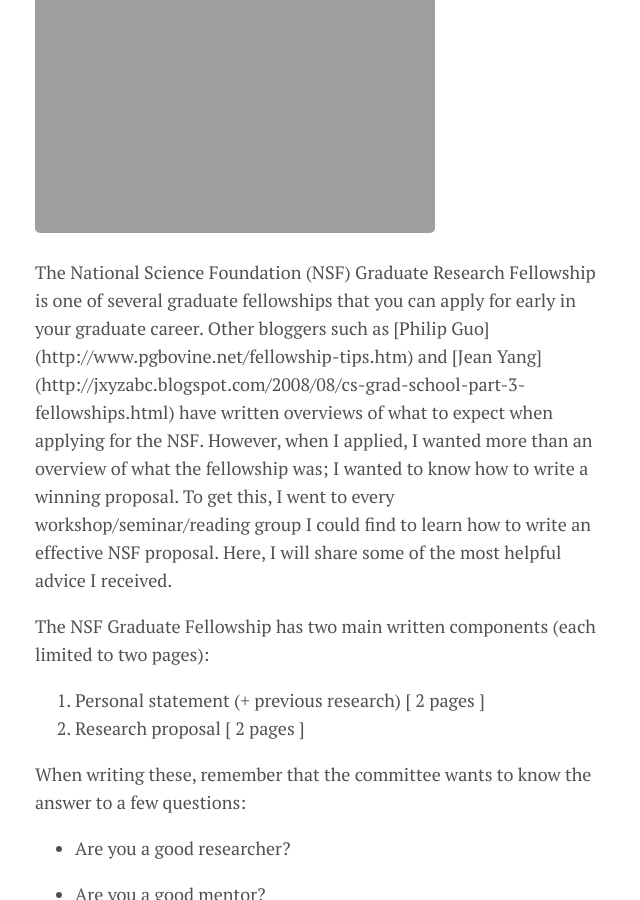
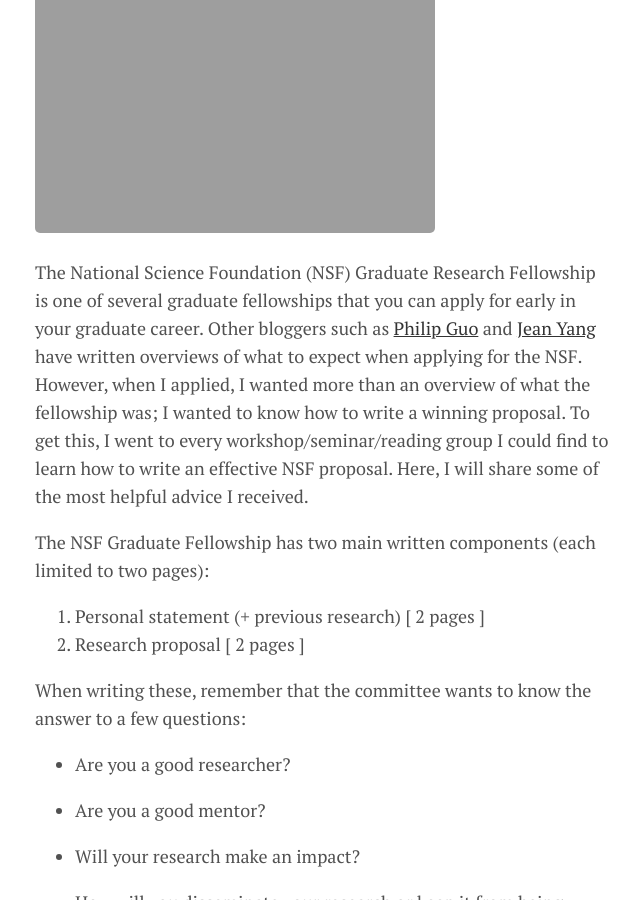
Before and after one commit to dhanus/dhanus.github.io, a Jekyll site: the page built from _posts/2018-01-17-nsfgrfp.markdown, in a window 1280 px wide and 900 px high, scrolled down 315 px. Shown: the whole window, without its empty margins (317-957 px from the left). Built offline with Jekyll 4.4.1, drawn with Linux system fonts in a browser that asks for light colours; nearby versions of some CDN libraries; part of the change alters nothing that is shown.

Commit message:
fix links in nsf

```diff
--- a/_posts/2018-01-17-nsfgrfp.markdown
+++ b/_posts/2018-01-17-nsfgrfp.markdown
@@ -3,7 +3,7 @@ layout: post
 title:  "How to write a winning NSF Graduate Research Fellowship proposal"
 date:   2018-01-17
 categories: journal
-tags: [gradschool, fellowships, awards]
+tags: [gradschool, fellowships, advice]
 image:
   feature: nsf.jpg
   teaser: nsf.jpg
@@ -11,7 +11,7 @@ image:
   creditlink: "https://www.aip.org/fyi/national-science-foundation"
 ---
 
-<p class="intro"><span class="dropcap">T</span>he National Science Foundation (NSF) Graduate Research Fellowship is one of several graduate fellowships that you can apply for early in your graduate career. Other bloggers such as [Philip Guo](http://www.pgbovine.net/fellowship-tips.htm) and [Jean Yang](http://jxyzabc.blogspot.com/2008/08/cs-grad-school-part-3-fellowships.html) have written overviews of what to expect when applying for the NSF. However, when I applied, I wanted more than an overview of what the fellowship was; I wanted to know how to write a winning proposal. To get this, I went to every workshop/seminar/reading group I could find to learn how to write an effective NSF proposal. Here, I will share some of the most helpful advice I received.</p>
+<p class="intro"><span class="dropcap">T</span>he National Science Foundation (NSF) Graduate Research Fellowship is one of several graduate fellowships that you can apply for early in your graduate career. Other bloggers such as <a href="http://www.pgbovine.net/fellowship-tips.htm">Philip Guo</a> and <a href="http://jxyzabc.blogspot.com/2008/08/cs-grad-school-part-3-fellowships.html">Jean Yang</a> have written overviews of what to expect when applying for the NSF. However, when I applied, I wanted more than an overview of what the fellowship was; I wanted to know how to write a winning proposal. To get this, I went to every workshop/seminar/reading group I could find to learn how to write an effective NSF proposal. Here, I will share some of the most helpful advice I received.</p>
 
 The NSF Graduate Fellowship has two main written components (each limited to two pages):
 
```
